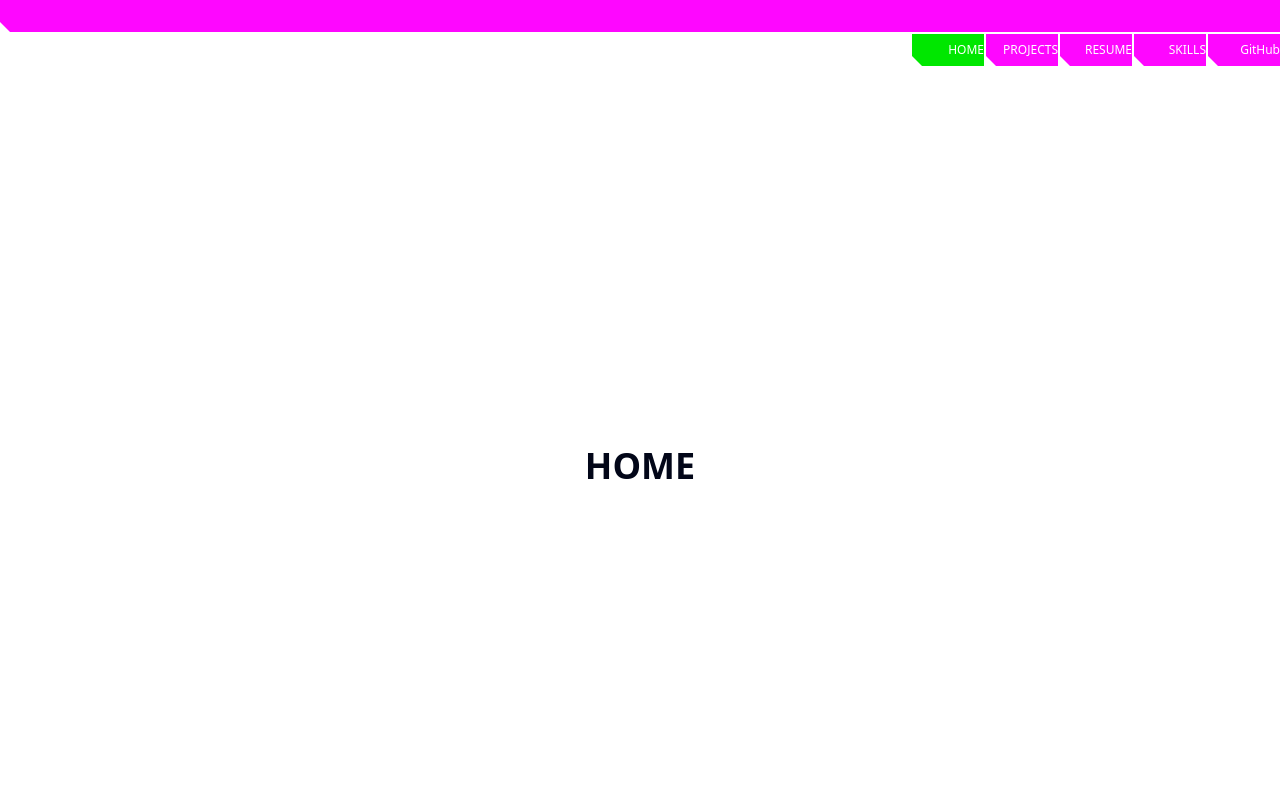
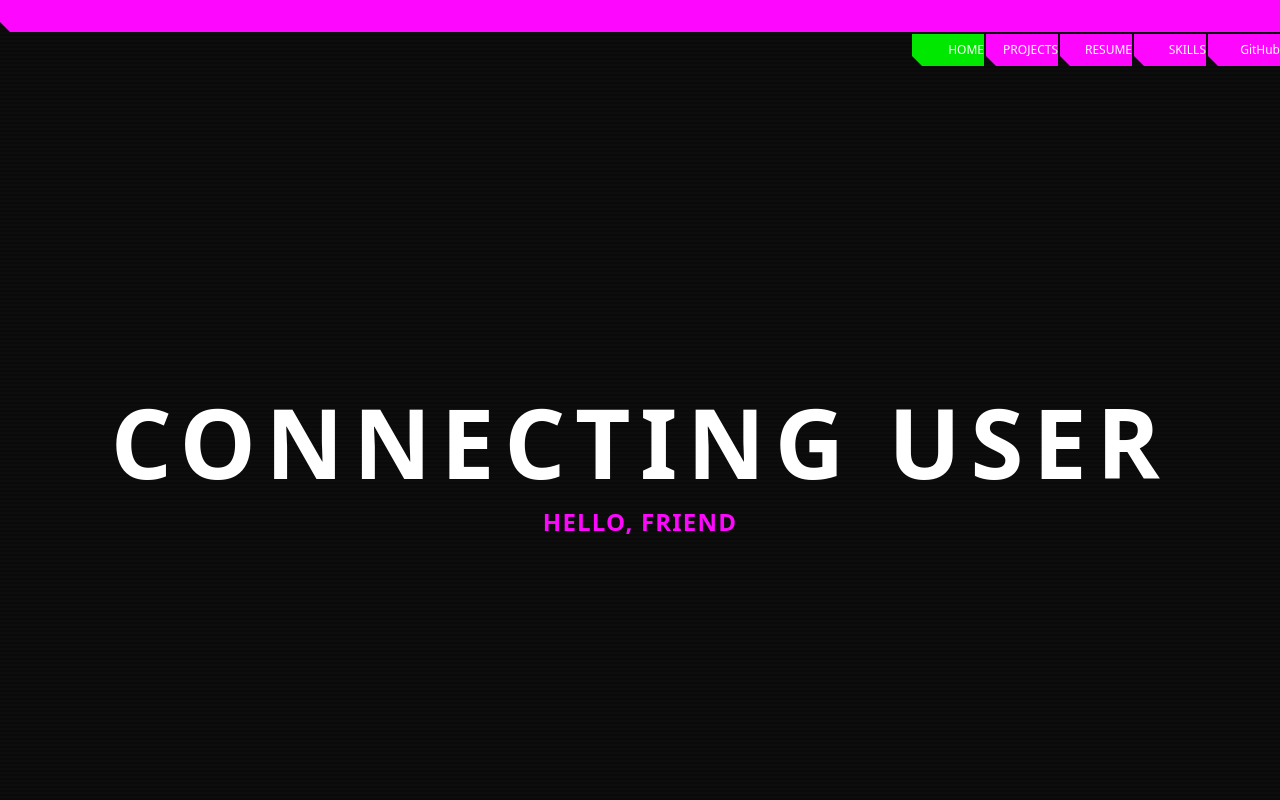
Before and after one commit to yannmazita/portfolio, a React (Vite) app: page / in a window 1280 px wide. Shown: the top 800 px of the page. Built offline with nearby package versions, Linux system fonts and the light colour scheme.

Commit message:
Updated design cues

```diff
--- a/src/common/components/Layout/Layout.tsx
+++ b/src/common/components/Layout/Layout.tsx
@@ -6,15 +6,37 @@ import { Meta } from "../Meta";
 import { StatusBar } from "@/features/status/components/StatusBar";
 import { useScrollSpy } from "@/common/hooks/useScrollSpy";
 import { useMenuStore } from "@/core/stores/useMenuStore";
+import { useAnimationStore } from "@/core/stores/useAnimationStore";
+import { cn } from "@/common/shadcn/lib/utils";
+import { useEffect } from "react";
 
 export const Layout: React.FC = () => {
   const { setSelectedIndex } = useMenuStore();
   const { pauseObserver } = useScrollSpy(setSelectedIndex);
+  const { topMounted, triggerMountAnimation } = useAnimationStore();
+
+  // Trigger the animation sequence once on component mount
+  useEffect(() => {
+    triggerMountAnimation();
+  }, [triggerMountAnimation]);
 
   return (
-    <div className="flex min-h-screen flex-col">
+    <div
+      className={cn(
+        "flex min-h-screen flex-col bg-black/95",
+        // Applying the scanline background
+        "bg-[linear-gradient(rgba(18,18,18,0)_50%,rgba(0,0,0,0.25)_50%)]",
+        "bg-[size:100%_4px]",
+      )}
+    >
       <Meta />
-      <header className="bg-background/80 sticky top-0 z-50 backdrop-blur-sm">
+      <header
+        className={cn(
+          "sticky top-0 z-50",
+          "animate-in fade-in slide-in-from-top-8 duration-500",
+          topMounted ? "opacity-100" : "opacity-0",
+        )}
+      >
         <StatusBar />
         <NavigationBar pauseScrollSpy={pauseObserver} />
       </header>
--- a/src/common/components/Layout/NavigationBar/NavigationBar.tsx
+++ b/src/common/components/Layout/NavigationBar/NavigationBar.tsx
@@ -3,6 +3,8 @@ import { useMenuStore } from "@/core/stores/useMenuStore";
 import { NavigationButton } from "./NavigationButton";
 import { navigationItems } from "@/common/utils/navigation";
 import { GITHUB_URL } from "@/common/utils/navigation";
+import { useAnimationStore } from "@/core/stores/useAnimationStore";
+import { cn } from "@/common/shadcn/lib/utils";
 
 interface NavigationBarProps {
   pauseScrollSpy: () => void;
@@ -12,6 +14,7 @@ export const NavigationBar: React.FC<NavigationBarProps> = ({
   pauseScrollSpy,
 }) => {
   const { selectedIndex, setSelectedIndex } = useMenuStore();
+  const sidesMounted = useAnimationStore((state) => state.sidesMounted);
 
   const handleNavigationClick = (sectionId: string, index: number) => {
     pauseScrollSpy();
@@ -31,6 +34,13 @@ export const NavigationBar: React.FC<NavigationBarProps> = ({
             key={item.id}
             isActive={index === selectedIndex}
             onClick={() => handleNavigationClick(item.id, index)}
+            className={cn(
+              "animate-in fade-in transition-all duration-300",
+              sidesMounted ? "opacity-100" : "opacity-0",
+            )}
+            style={{
+              transitionDelay: sidesMounted ? `${index * 100}ms` : "0ms",
+            }}
           >
             {item.name}
           </NavigationButton>
@@ -39,7 +49,16 @@ export const NavigationBar: React.FC<NavigationBarProps> = ({
           href={GITHUB_URL}
           target="_blank"
           rel="noopener noreferrer"
-          className="clip-bl bg-portfolio-primary flex h-8 w-18 items-center justify-end text-xs text-white"
+          className={cn(
+            "clip-bl bg-portfolio-primary flex h-8 w-18 items-center justify-end text-xs text-white",
+            "animate-in fade-in transition-all duration-300",
+            sidesMounted ? "opacity-100" : "opacity-0",
+          )}
+          style={{
+            transitionDelay: sidesMounted
+              ? `${navigationItems.length * 100}ms`
+              : "0ms",
+          }}
         >
           GitHub
         </a>
--- /dev/null
+++ b/src/core/stores/useAnimationStore.ts
@@ -0,0 +1,54 @@
+// src/core/stores/useAnimationStore.ts
+import { create } from "zustand";
+
+/**
+ * This store manages the choreography of the initial mount animation.
+ * It determines when different parts of the UI should start animating.
+ *
+ * - The `delays` in `triggerMountAnimation` are JavaScript `setTimeout` values.
+ *   They act as a director, telling components when to begin their entrance.
+ *
+ * - The actual animation *speed* and *style* (ex: "fade in over 500ms")
+ *   are defined in the components' CSS classes (ex: `duration-500`).
+ *
+ * This separation allows us to orchestrate a complex sequence from one
+ * central place while keeping the animation styling co-located with the
+ * components themselves.
+ */
+
+interface AnimationState {
+  /** Controls the animation state for the main header/status bar. */
+  topMounted: boolean;
+  /** Controls the animation state for the navigation buttons. */
+  sidesMounted: boolean;
+  /** Controls the animation state for the primary text content (e.g., on the Home section). */
+  textMounted: boolean;
+  /**
+   * Triggers the staggered mount animation sequence.
+   * Call this once from a `useEffect` in the main layout component.
+   * @param delays - Optional overrides for the default animation start times.
+   */
+  triggerMountAnimation: (delays?: {
+    topDelay?: number;
+    sidesDelay?: number;
+    textDelay?: number;
+  }) => void;
+}
+
+export const useAnimationStore = create<AnimationState>((set) => ({
+  topMounted: false,
+  sidesMounted: false,
+  textMounted: false,
+
+  triggerMountAnimation: (
+    // Default delays for the animation sequence.
+    delays = { topDelay: 100, sidesDelay: 800, textDelay: 500 },
+  ) => {
+    // Prevent animations from re-triggering on hot-reloads in dev mode.
+    if (useAnimationStore.getState().topMounted) return;
+
+    setTimeout(() => set({ topMounted: true }), delays.topDelay);
+    setTimeout(() => set({ sidesMounted: true }), delays.sidesDelay);
+    setTimeout(() => set({ textMounted: true }), delays.textDelay);
+  },
+}));
--- a/src/features/home/components/HomeSection.tsx
+++ b/src/features/home/components/HomeSection.tsx
@@ -1,11 +1,28 @@
 // src/features/home/components/HomeSection.tsx
+import { useAnimationStore } from "@/core/stores/useAnimationStore";
+import { cn } from "@/common/shadcn/lib/utils";
+
 export const HomeSection: React.FC = () => {
+  const textMounted = useAnimationStore((state) => state.textMounted);
+
   return (
     <section
       id="home"
-      className="flex min-h-screen items-center justify-center"
+      className="flex min-h-screen flex-col items-center justify-center text-center"
     >
-      <h1 className="text-4xl font-bold uppercase">Home</h1>
+      <div
+        className={cn(
+          "animate-in fade-in slide-in-from-bottom-8 duration-1000",
+          textMounted ? "opacity-100" : "opacity-0",
+        )}
+      >
+        <h1 className="text-4xl font-extrabold tracking-widest text-white uppercase md:text-7xl lg:text-8xl">
+          Connecting user
+        </h1>
+        <h2 className="text-portfolio-primary mt-4 text-xl font-semibold tracking-wider uppercase md:text-2xl">
+          Hello, friend
+        </h2>
+      </div>
     </section>
   );
 };
--- a/src/features/projects/components/ProjectsSection.tsx
+++ b/src/features/projects/components/ProjectsSection.tsx
@@ -5,7 +5,9 @@ export const ProjectsSection: React.FC = () => {
       id="projects"
       className="flex min-h-screen items-center justify-center"
     >
-      <h2 className="text-4xl font-bold uppercase">Projects</h2>
+      <h1 className="text-4xl font-extrabold tracking-widest text-white uppercase md:text-7xl lg:text-8xl">
+        Projects
+      </h1>
     </section>
   );
 };
--- a/src/features/resume/components/ResumeSection.tsx
+++ b/src/features/resume/components/ResumeSection.tsx
@@ -5,7 +5,9 @@ export const ResumeSection: React.FC = () => {
       id="resume"
       className="flex min-h-screen items-center justify-center"
     >
-      <h2 className="text-4xl font-bold uppercase">Resume</h2>
+      <h1 className="text-4xl font-extrabold tracking-widest text-white uppercase md:text-7xl lg:text-8xl">
+        Resume
+      </h1>
     </section>
   );
 };
--- a/src/features/skills/components/SkillsSection.tsx
+++ b/src/features/skills/components/SkillsSection.tsx
@@ -5,7 +5,9 @@ export const SkillsSection: React.FC = () => {
       id="skills"
       className="flex min-h-screen items-center justify-center"
     >
-      <h2 className="text-4xl font-bold uppercase">Skills</h2>
+      <h1 className="text-4xl font-extrabold tracking-widest text-white uppercase md:text-7xl lg:text-8xl">
+        Skills
+      </h1>
     </section>
   );
 };
```
